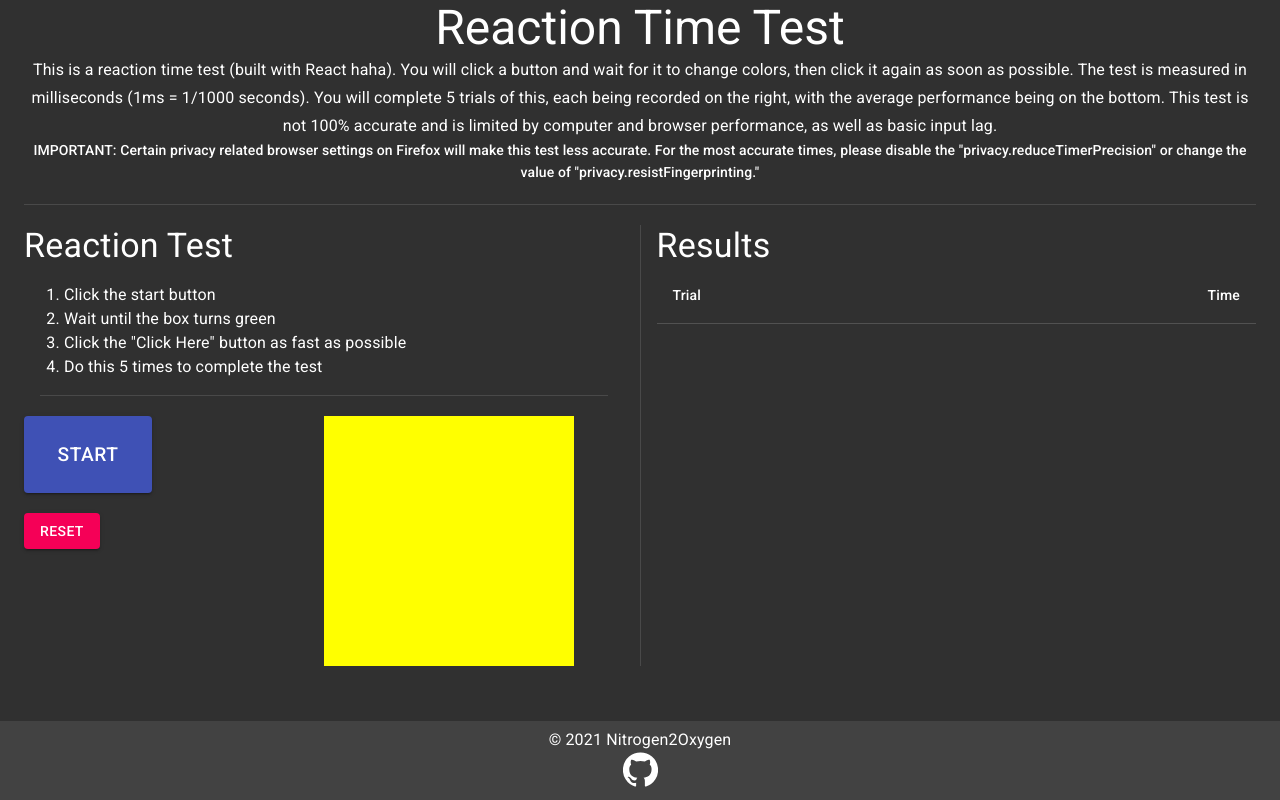
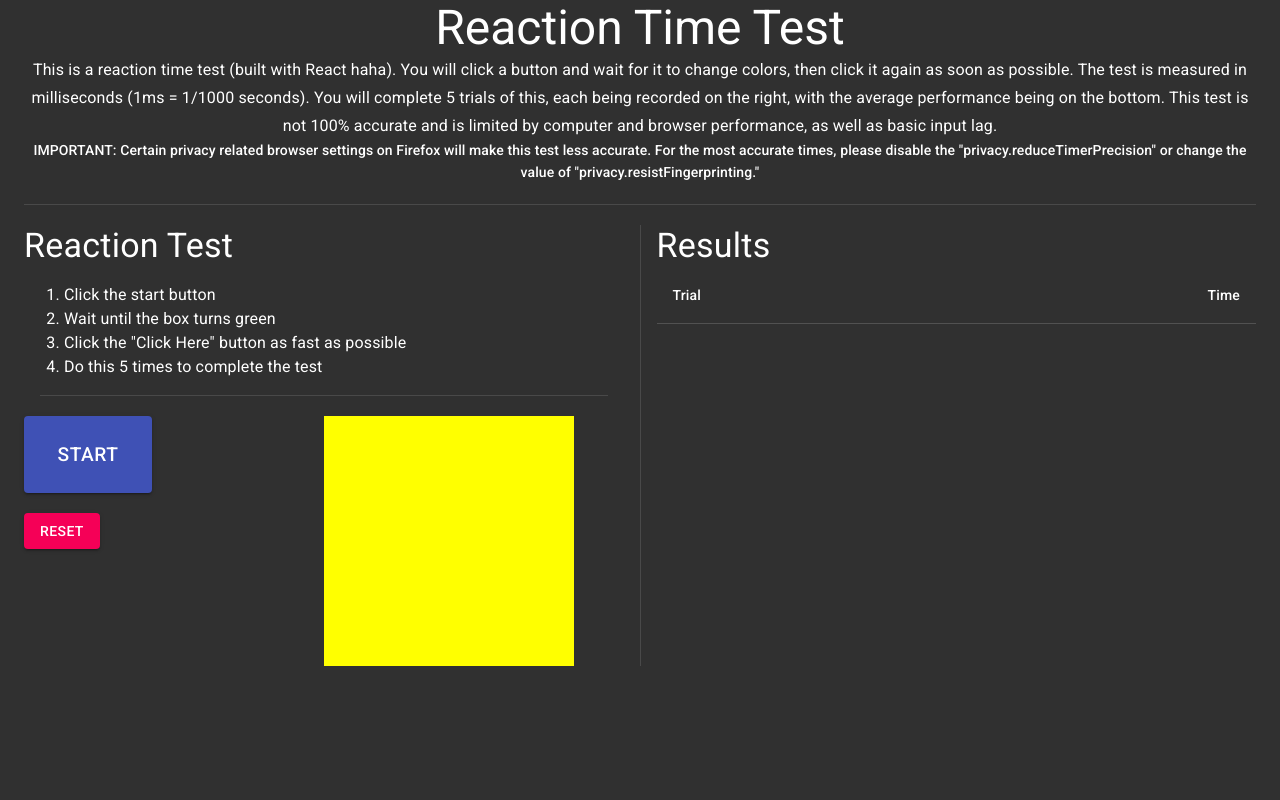
Before and after one commit to ZBerritt/reaction-time-test, a React (Create React App) app: page / in a window 1280 px wide. Built offline with nearby package versions, Linux system fonts and the light colour scheme.

Commit message:
Code cleanup and removed footer temporarily

```diff
--- a/src/components/App.js
+++ b/src/components/App.js
@@ -1,18 +1,29 @@
-import { Divider, Container } from '@material-ui/core';
-import './App.css';
-import Title from './Title';
+import { Divider, Container, Typography, Box } from '@material-ui/core';
 import ReactionTest from "./ReactionTest";
-import Footer from "./Footer"
 
 export default function App() {
   return (
       <Container>
-        <Title />
+        <Box textAlign="center">
+                <Typography variant="h3" color="inherit">
+                    Reaction Time Test
+                </Typography>
+                <Typography variant="subtitle1" color="inherit">
+                    This is a reaction time test (built with React haha).
+                    You will click a button and wait for it to change colors, then click it again as soon as possible.
+                    The test is measured in milliseconds (1ms = 1/1000 seconds).
+                    You will complete 5 trials of this, each being recorded on the right, with the average performance being on the bottom.
+                    This test is not 100% accurate and is limited by computer and browser performance, as well as basic input lag.
+                </Typography>
+                <Typography variant="subtitle2" color="inherit">
+                    IMPORTANT: Certain privacy related browser settings on Firefox will make this test less accurate.
+                    For the most accurate times, please disable the "privacy.reduceTimerPrecision" or change the value of "privacy.resistFingerprinting."
+                </Typography>
+        </Box>
         <br />
         <Divider />
         <br />
         <ReactionTest />
-        <Footer />
       </Container>
   );
 }
--- a/src/components/Footer.js
+++ /dev/null
@@ -1,31 +0,0 @@
-import { Link, Typography } from "@material-ui/core";
-import { GitHub } from "@material-ui/icons";
-import { makeStyles } from '@material-ui/core/styles';
-
-const useStyles = makeStyles((theme) => ({
-    footer: {
-        position: "fixed",
-        left: 0,
-        bottom: 0,
-        width: "100%",
-        backgroundColor: theme.palette.grey[800],
-        color: "white",
-        textAlign: "center",
-        padding: ".5%"
-    }
-}));
-
-export default function Footer() {
-    const classes = useStyles();
-    return (
-      <div className={classes.footer}>
-              <Typography variant="body1">
-                  &copy; 2021 Nitrogen2Oxygen
-                  <br />
-                  <Link color="inherit" href="https://github.com/Nitrogen2Oxygen/reaction-time-test" target="_blank" rel="noreferrer">
-                    <GitHub fontSize="large" />
-                  </Link>
-              </Typography>
-      </div>
-    )
-}
--- a/src/components/Title.js
+++ /dev/null
@@ -1,22 +0,0 @@
-import { Box, Typography } from "@material-ui/core";
-
-export default function Title() {
-    return (
-        <Box textAlign="center">
-                <Typography variant="h3" color="inherit">
-                    Reaction Time Test
-                </Typography>
-                <Typography variant="subtitle1" color="inherit">
-                    This is a reaction time test (built with React haha).
-                    You will click a button and wait for it to change colors, then click it again as soon as possible.
-                    The test is measured in milliseconds (1ms = 1/1000 seconds).
-                    You will complete 5 trials of this, each being recorded on the right, with the average performance being on the bottom.
-                    This test is not 100% accurate and is limited by computer and browser performance, as well as basic input lag.
-                </Typography>
-                <Typography variant="subtitle2" color="inherit">
-                    IMPORTANT: Certain privacy related browser settings on Firefox will make this test less accurate.
-                    For the most accurate times, please disable the "privacy.reduceTimerPrecision" or change the value of "privacy.resistFingerprinting."
-                </Typography>
-        </Box>
-    )
-}
```
Also changed, not shown: src/components/App.css (deleted), 1 other file (tests, documents, lock files or other folders).
